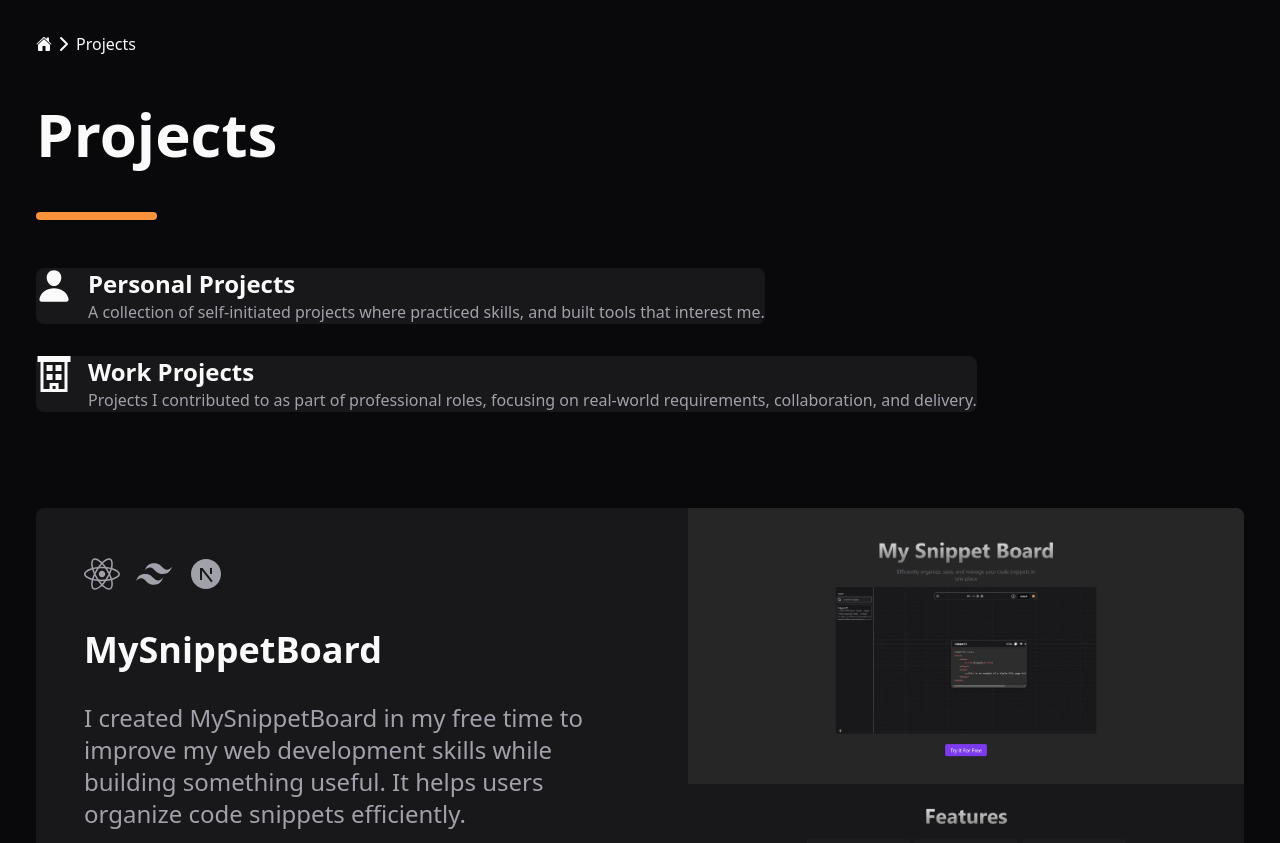
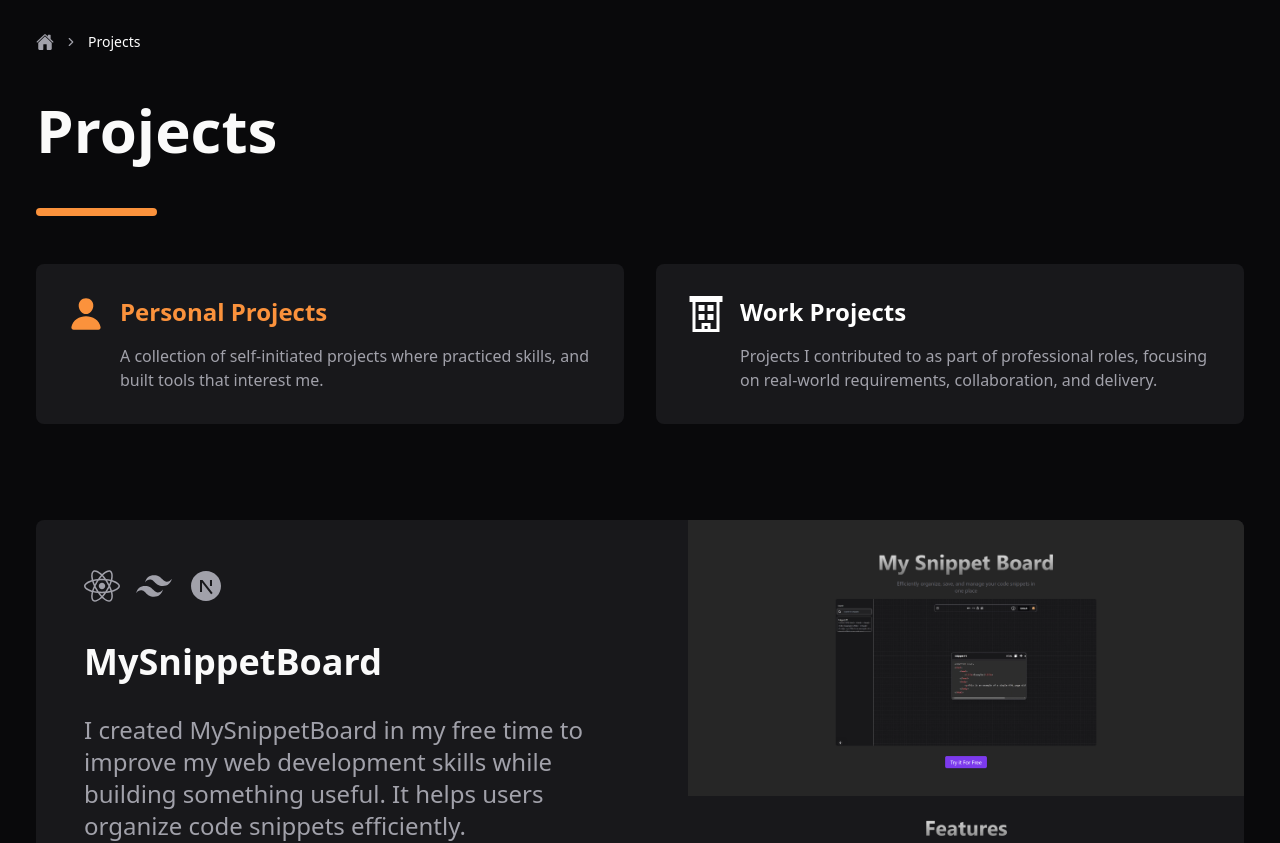
Before and after one commit to ahmnahia/Portfolio, a Next.js app: page /projects in a window 1280 px wide. Shown: the top 843 px of the page. Built offline with nearby package versions, Linux system fonts and the light colour scheme.

Commit message:
fixed issue with import name

```diff
--- a/tailwind.config.js
+++ b/tailwind.config.js
@@ -3,7 +3,7 @@ module.exports = {
   darkMode: ["class"],
   content: [
     "./src/pages/**/*.{js,ts,jsx,tsx,mdx}",
-    "./src/Components/**/*.{js,ts,jsx,tsx,mdx}",
+    "./src/components/**/*.{js,ts,jsx,tsx,mdx}",
     "./src/app/**/*.{js,ts,jsx,tsx,mdx}",
   ],
   theme: {
```
